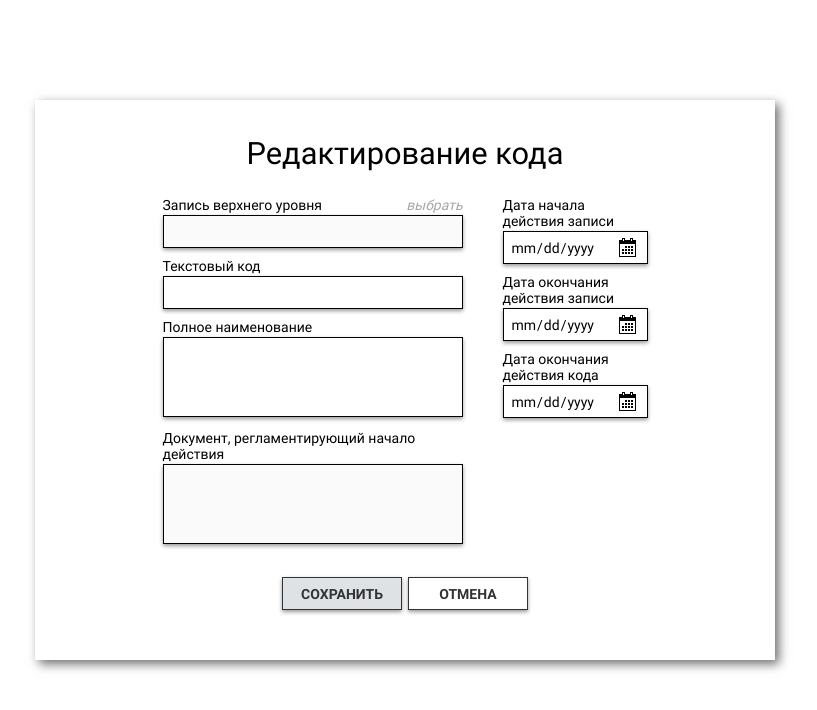
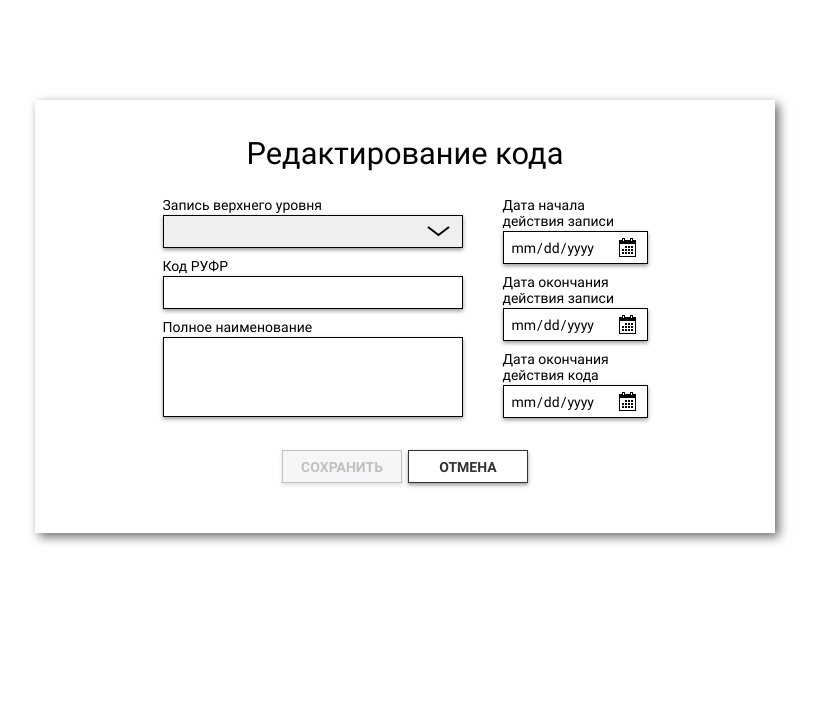
Before and after one commit to don1andrew/nsi-prototype, an Angular app: page /insurance_types/edit-record in a window 1280 px wide. Shown: the top 710 px of the page, without its empty margins (255-1072 px from the left). Built offline with nearby package versions, Linux system fonts and the light colour scheme.

Commit message:
set edit parent record

```diff
--- a/projects/nsi/src/app/add-record/add-record.component.css
+++ b/projects/nsi/src/app/add-record/add-record.component.css
@@ -35,6 +35,9 @@ form > div {
 }
 form p {
 	margin: 10px 0px 2px 0px;
+}
+.dropdown {
+	width: 100%;
 }
 [name="choose"] {
 	margin-right: 0;
--- a/projects/nsi/src/app/add-record/add-record.component.html
+++ b/projects/nsi/src/app/add-record/add-record.component.html
@@ -1,20 +1,24 @@
 <!-- <div class="blur"></div> -->
 <section>
     <h1>Добавление нового кода</h1>
-    <form class="fields" (change)="debug()" (keyup)="validate()">
+    <form class="fields" (change)="validate()" (keyup)="validate()">
         <div class="text-input-area">
-            <p>Запись верхнего уровня<a name="choose">выбрать</a></p>
-            <input type="text" name="" #topLevel disabled>
-            <p>Текстовый код</p>
+            <p>Запись верхнего уровня</p>
+            <!-- <input type="text" name="" #topLevel disabled> -->
+            <select class="dropdown" #parent>
+                <option></option>
+                <option *ngFor="let el of getRecords()" [id]="el[0]">{{ el[2] }}</option>
+              </select>
+            <p>Код РУФР</p>
 <!--            <input type="text" [(ngModel)]="testBind" name="code" #code="ngModel" minlength="5" [class.invalid]="code.invalid && (code.dirty || code.touched)">-->
             <input type="text" name="code" #code [(ngModel)]="formFields.code">
             <p>Полное наименование</p>
-            <textarea #fullname [(ngModel)]="formFields.fullName"></textarea>
+            <textarea name="txt" #fullname [(ngModel)]="formFields.fullName"></textarea>
             <!-- <input type="text" name=""> -->
 <!--            <p>Код РУФР</p>-->
 <!--            <input type="text" name="" #codeRufr> -->
 <!--            <textarea #doc disabled></textarea>-->
-            <ng-container *ngFor="let th of header.slice(7)">
+            <ng-container *ngFor="let th of header.slice(8)">
                 <ng-container *ngIf="th.type !== 'date'">
                     <p>{{ th.description }}</p>
                     <textarea disabled></textarea>
@@ -28,7 +32,7 @@
             <input type="date" name="date1" #recordEndDate [(ngModel)]="formFields.endDate">
             <p>Дата окончания действия кода</p>
             <input type="date" name="date1" #codeEndDate [(ngModel)]="formFields.codeDate">
-            <ng-container *ngFor="let th of header.slice(7)">
+            <ng-container *ngFor="let th of header.slice(8)">
                 <ng-container *ngIf="th.type === 'date'">
                     <p>{{ th.description }}</p>
                     <input type="date" name="date1" disabled>
@@ -36,10 +40,10 @@
             </ng-container>
         </div>
         <div class="buttons-wrap">
-            <a (click)="onAdd('', fullname.value, 'Новая', code.value, recordStartDate.value,
-            recordEndDate.value, codeEndDate.value, topLevel.value)" name="werg" class="filter-button button" [class.disabled]="!valid">Добавить</a>
+            <a (click)="onAdd('', parent.selectedOptions[0].id, fullname.value, 'Новая', code.value, recordStartDate.value,
+            recordEndDate.value, codeEndDate.value, parent.value)" name="werg" class="filter-button button" [class.disabled]="!valid">Добавить</a>
             <a routerLink="../" class="filter-button button">Отмена</a>
-          <a (click)="debug()" class="action-button"></a>
+          <!-- <a (click)="debug(parent)" class="action-button"></a> -->
         </div>
     </form>
 </section>
--- a/projects/nsi/src/app/add-record/add-record.component.ts
+++ b/projects/nsi/src/app/add-record/add-record.component.ts
@@ -2,7 +2,8 @@ import { Component, OnInit } from '@angular/core';
 import { Router } from '@angular/router';
 
 import { DataService } from '../SERVICES/data.service';
-import { HeaderData } from '../tsfiles/mock-table-data-ext';
+import { HeaderData, Fields, HandbookRow } from '../tsfiles/mock-table-data-ext';
+import { Validation } from '../tsfiles/validation';
 
 @Component({
   selector: 'app-add-record',
@@ -19,6 +20,7 @@ export class AddRecordComponent implements OnInit {
     codeDate: ''
   };
   public valid = false;
+  // public parentId = '';
   public header: HeaderData[] = [];
 
   constructor(private router: Router, private dataService: DataService) { }
@@ -29,21 +31,23 @@ export class AddRecordComponent implements OnInit {
   }
 
   onAdd(...params: string[]): void {
-    this.dataService.addRecord([ params[0], params[1], params[2], params[3], this.isoDateToCustom(params[4]),
-      this.isoDateToCustom(params[5]), this.isoDateToCustom(params[6]) ]);
+    this.dataService.addRecord([ params[Fields.id], params[Fields.parentId], params[Fields.fullname], params[Fields.recordStatus],
+      params[Fields.code], this.isoDateToCustom(params[Fields.recordStartDate]),
+      this.isoDateToCustom(params[Fields.recordEndDate]), this.isoDateToCustom(params[Fields.codeEndDate]) ]);
     this.router.navigate(['/insurance_types']);
 
     // params.forEach(str => {
     //   console.log(str);
     // });
   }
+  getRecords(): HandbookRow[] {
+    return this.dataService.getData().body.slice();
+  }
   validate(): void {
-    this.valid = (this.formFields.code.length > 0) && (this.formFields.fullName.length > 0) &&
-      (true);
-    console.log(this.valid);
+    this.valid = Validation.validate(this.formFields);
   }
-  debug(): void {
-    console.log(this.formFields.code);
+  debug(el: HTMLSelectElement): void {
+    console.log(el.selectedOptions[0].id);
   }
   private isoDateToCustom(date: string = '1900-01-01'): string {
     return new Date(date + 'T00:00:00').toLocaleDateString();
--- a/projects/nsi/src/app/edit-record/edit-record.component.html
+++ b/projects/nsi/src/app/edit-record/edit-record.component.html
@@ -1,19 +1,18 @@
 <!-- <div class="blur"></div> -->
 <section>
     <h1>Редактирование кода</h1>
-    <form class="fields">
+    <form class="fields" (change)="validate()" (keyup)="validate()">
         <div class="text-input-area">
-            <p>Запись верхнего уровня<a name="choose">выбрать</a></p>
-            <input type="text" name="" #topLevel disabled>
-            <p>Текстовый код</p>
-            <input [(ngModel)]="currentRecord[3]" type="text" name="code" #code>
+            <p>Запись верхнего уровня</p>
+            <select class="dropdown" #parent>
+                <option></option>
+                <option *ngFor="let el of getRecords()" [id]="el[0]">{{ el[2] }}</option>
+              </select>
+            <p>Код РУФР</p>
+            <input [(ngModel)]="currentRecord[4]" type="text" name="code" #code>
             <p>Полное наименование</p>
-            <textarea [(ngModel)]="currentRecord[1]" #fullname name="full"></textarea>
-            <!-- <input type="text" name=""> -->
-            <p>Документ, регламентирующий начало действия</p>
-            <!-- <input type="text" name=""> -->
-            <textarea name="text" #doc disabled></textarea>
-            <ng-container *ngFor="let th of header.slice(7)">
+            <textarea [(ngModel)]="currentRecord[2]" #fullname name="full"></textarea>
+            <ng-container *ngFor="let th of header.slice(8)">
                 <ng-container *ngIf="th.type !== 'date'">
                     <p>{{ th.description }}</p>
                     <textarea disabled></textarea>
@@ -22,12 +21,12 @@
         </div>
         <div class="date-input-area">
             <p>Дата начала действия записи</p>
-            <input [(ngModel)]="currentRecord[4]" type="date" name="date1" #recordStartDate>
+            <input [(ngModel)]="currentRecord[5]" type="date" name="date1" #recordStartDate>
             <p>Дата окончания действия записи</p>
-            <input [(ngModel)]="currentRecord[5]" type="date" name="date2" #recordEndDate>
+            <input [(ngModel)]="currentRecord[6]" type="date" name="date2" #recordEndDate>
             <p>Дата окончания действия кода</p>
-            <input [(ngModel)]="currentRecord[6]" type="date" name="date3" #codeEndDate>
-            <ng-container *ngFor="let th of header.slice(7)">
+            <input [(ngModel)]="currentRecord[7]" type="date" name="date3" #codeEndDate>
+            <ng-container *ngFor="let th of header.slice(8)">
                 <ng-container *ngIf="th.type === 'date'">
                     <p>{{ th.description }}</p>
                     <input type="date" name="date1" disabled>
@@ -35,9 +34,10 @@
             </ng-container>
         </div>
         <div class="buttons-wrap">
-            <a (click)="onEdit(topLevel.value, code.value, fullname.value, recordStartDate.value,
-            recordEndDate.value, codeEndDate.value)" class="filter-button button">Сохранить</a>
+            <a (click)="onEdit('', parent.selectedOptions[0].id, code.value, fullname.value, recordStartDate.value,
+            recordEndDate.value, codeEndDate.value)" class="filter-button button" [class.disabled]="!valid">Сохранить</a>
             <a routerLink="../" class="filter-button button">Отмена</a>
+            <!-- <a (click)="debug()" class="action-button"></a> -->
         </div>
     </form>
 </section>
--- a/projects/nsi/src/app/edit-record/edit-record.component.ts
+++ b/projects/nsi/src/app/edit-record/edit-record.component.ts
@@ -1,20 +1,29 @@
-import { Component, OnInit } from '@angular/core';
+import { AfterViewInit, Component, OnInit } from '@angular/core';
 import { Router } from '@angular/router';
 import { DataService } from '../SERVICES/data.service';
 import { UserSessionService } from '../SERVICES/user-session.service';
 import { HandbookRow, Fields, HeaderData } from '../tsfiles/mock-table-data-ext';
+import { Validation } from '../tsfiles/validation';
 
 @Component({
   selector: 'app-edit-record',
   templateUrl: './edit-record.component.html',
   styleUrls: ['../insurance-types/insurance-types.component.css', '../add-record/add-record.component.css', './edit-record.component.css']
 })
-export class EditRecordComponent implements OnInit {
+export class EditRecordComponent implements OnInit, AfterViewInit {
 
   constructor(private router: Router, private dataService: DataService,
               private userSession: UserSessionService) { }
 
     // public currentRecord: IHandbookRow = this.dataService.getEmptyRow();
+    public formFields = {
+      code: '',
+      fullName: '',
+      startDate: '',
+      endDate: '',
+      codeDate: ''
+    };
+    public valid = false;
     public currentRecord: HandbookRow = [];
     public header: HeaderData[] = [];
 
@@ -28,17 +37,28 @@ export class EditRecordComponent implements OnInit {
       this.currentRecord[Fields.codeEndDate] = this.customDateToISO(this.currentRecord[Fields.codeEndDate]);
 
     }
-    // console.log(this.currentRecord);
 
+
+  }
+  ngAfterViewInit(): void {
+    const c = document.querySelector(`option[id="${this.currentRecord[Fields.parentId]}"]`);
+    c?.setAttribute("selected", "selected");
+    console.log(c);
   }
 
   onEdit(...params: string[]): void {
+    this.currentRecord[Fields.parentId] = params[Fields.parentId];
     const rec = Object.assign({}, this.currentRecord);
     rec[Fields.recordStartDate] = this.isoDateToCustom(rec[Fields.recordStartDate]);
     rec[Fields.recordEndDate] = this.isoDateToCustom(rec[Fields.recordEndDate]);
     rec[Fields.codeEndDate] = this.isoDateToCustom(rec[Fields.codeEndDate]);
     this.dataService.editRecord(this.userSession.getRecordId(), rec);
     this.router.navigate(['/insurance_types']);
+  }
+  getRecords(): HandbookRow[] {
+    return this.dataService.getData().body.slice().filter(e => (
+      e[Fields.id] !== this.currentRecord[Fields.id]
+    ));
   }
   private customDateToISO(date: string): string {
     return new Date(parseInt(date.substring(6, 10), 10), parseInt(date.substring(3, 7), 10) - 1,
@@ -47,4 +67,18 @@ export class EditRecordComponent implements OnInit {
   private isoDateToCustom(date: string): string {
     return new Date(date + 'T00:00:00').toLocaleDateString();
   }
+  validate(): void {
+    this.valid = Validation.validate({
+      code: this.currentRecord[Fields.code],
+      fullName: this.currentRecord[Fields.fullname],
+      startDate: this.currentRecord[Fields.recordStartDate],
+      endDate: this.currentRecord[Fields.recordEndDate],
+      codeDate: this.currentRecord[Fields.codeEndDate],
+    });
+  }
+  debug() {
+    const c = document.querySelector(`option[id="${this.currentRecord[Fields.parentId]}"]`);
+    c?.setAttribute("selected", "selected");
+    console.log(c);
+  }
 }
--- a/projects/nsi/src/app/insurance-types/insurance-types.component.html
+++ b/projects/nsi/src/app/insurance-types/insurance-types.component.html
@@ -56,7 +56,7 @@
 <table>
   <thead>
     <tr>
-      <th *ngFor="let th of tableHeader.slice(1); let i=index" [id]="th.name">
+      <th *ngFor="let th of tableHeader.slice(2); let i=index" [id]="th.name">
         <a routerLink="edit-field" (click)="onEditField(i+1)" class="action-button edit" title="Изменить поле"></a>
         {{ th.description }}
       </th>
@@ -72,7 +72,7 @@
   </thead>
   <tbody #tableBody>
     <tr *ngFor="let tr of displayData">
-      <td *ngFor="let td of tr.slice(1); let i=index">
+      <td *ngFor="let td of tr.slice(2); let i=index">
         <ng-container *ngIf="i === 0">
           <input type="checkbox" [id]="tr[0]" (change)="onCheckboxChange()">
           <label [for]="tr[0]"></label>
--- a/projects/nsi/src/app/tsfiles/mock-table-data-ext.ts
+++ b/projects/nsi/src/app/tsfiles/mock-table-data-ext.ts
@@ -8,7 +8,7 @@ export interface HandbookData {
   header: HeaderData[];
   body: HandbookRow[];
 }
-export enum Fields { id, fullname, recordStatus, code, recordStartDate, recordEndDate, codeEndDate }
+export enum Fields { id, parentId, fullname, recordStatus, code, recordStartDate, recordEndDate, codeEndDate }
 
 export class HandbookDataExt {
   private static data: HandbookData = { header: [], body: [] };
@@ -25,19 +25,21 @@ export class HandbookDataExt {
     return new Date(Date.now() - Math.random() * 20 * 365 * 24 * 60 * 60 * 1000 + 10 * 365 * 24 * 60 * 60 * 1000)
       .toLocaleDateString().replace('-', '.');
   }
-  private static generateData(rowsCount: number = 45): void {
+  private static generateData(rowsCount: number = 8): void {
     this.data.header[0] = { type: 'number', name: 'id', description: 'record\'s id'};
-    this.data.header[1] = { type: 'string', name: 'fullname', description: 'Полное наименование'};
-    this.data.header[2] = { type: 'string', name: 'recordStatus', description: 'Статус записи'};
-    this.data.header[3] = { type: 'string', name: 'code', description: 'Код РУФР'};
-    this.data.header[4] = { type: 'date', name: 'recordStartDate', description: 'Дата начала действия записи'};
-    this.data.header[5] = { type: 'date', name: 'recordEndDate', description: 'Дата окончания действия записи'};
-    this.data.header[6] = { type: 'date', name: 'codeEndDate', description: 'Дата окончания действия кода'};
+    this.data.header[1] = { type: 'number', name: 'parentId', description: 'record\'s parent id'};
+    this.data.header[2] = { type: 'string', name: 'fullname', description: 'Полное наименование'};
+    this.data.header[3] = { type: 'string', name: 'recordStatus', description: 'Статус записи'};
+    this.data.header[4] = { type: 'string', name: 'code', description: 'Код РУФР'};
+    this.data.header[5] = { type: 'date', name: 'recordStartDate', description: 'Дата начала действия записи'};
+    this.data.header[6] = { type: 'date', name: 'recordEndDate', description: 'Дата окончания действия записи'};
+    this.data.header[7] = { type: 'date', name: 'codeEndDate', description: 'Дата окончания действия кода'};
     this.data.body = [];
     for (let i = 0; i < rowsCount; i++) {
         const date: number = (Date.now() - Math.random()*20*365*24*60*60*1000+10*365*24*60*60*1000);
         this.data.body.push([
             i.toString(),
+            '',
             `Запись справочника №${i + 1}`,
             this.status[Math.floor(Math.random() * 2)],
             this.code[Math.floor(Math.random() * 2)],
@@ -55,9 +57,9 @@ export class HandbookDataExt {
     return this.data;
   }
   static addRecord(record: HandbookRow): void {
-    record[0] = (this.data.body.slice(-1)[0][0]+1).toString();
+    record[0] = (parseInt(this.data.body.slice(-1)[0][0])+1).toString();
     this.data.body.push(record);
-    // console.log(this.data);
+    console.log(this.data);
   }
   static getRecord(id: number): HandbookRow {
     const idx = this.data.body.findIndex(el => el[0] === id.toString());
--- /dev/null
+++ b/projects/nsi/src/app/tsfiles/validation.ts
@@ -0,0 +1,8 @@
+export class Validation {
+    static validate(formFields: any): boolean {
+        return (formFields.code.length > 0) && (formFields.fullName.length > 0) &&
+            (new Date(formFields.startDate + 'T00:00:00').getTime() <
+                new Date(formFields.endDate + 'T00:00:00').getTime()) &&
+            (!isNaN(new Date(formFields.codeDate + 'T00:00:00').getTime()));
+    }
+}
```
